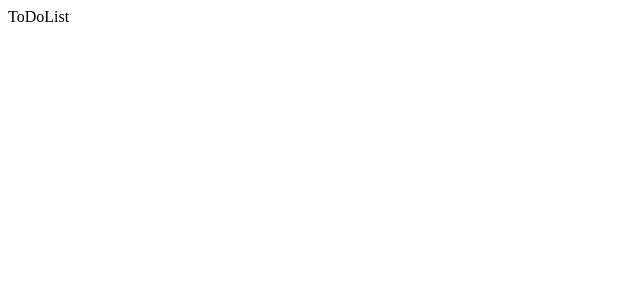
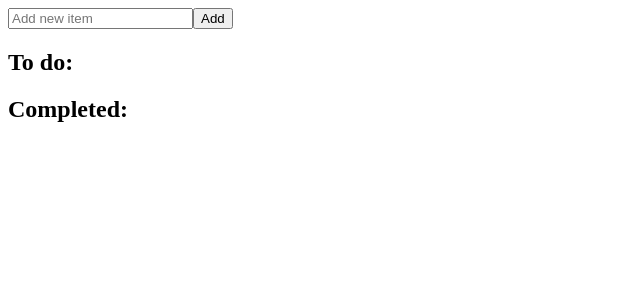
Before and after one commit to mwanago/to-do-list, a React (Vite) app: page / in a window 1280 px wide. Shown: the top 300 px of the page, without its empty margins (0-640 px from the left). Built offline with nearby package versions, Linux system fonts and the light colour scheme.

Commit message:
feat: display two lists

```diff
--- a/src/ToDoList/index.tsx
+++ b/src/ToDoList/index.tsx
@@ -1,3 +1,44 @@
+import { useToDoList } from './useToDoList';
+
 export const ToDoList = () => {
-  return <div>ToDoList</div>;
+  const {
+    handleInputChange,
+    handleNewItem,
+    newItem,
+    toDoItems,
+    completedItems,
+  } = useToDoList();
+
+  return (
+    <div>
+      <div>
+        <input
+          placeholder="Add new item"
+          onChange={handleInputChange}
+          value={newItem}
+        />
+        <button onClick={handleNewItem}>Add</button>
+      </div>
+      <div>
+        <h2>To do:</h2>
+        <div>
+          {toDoItems.map((item) => (
+            <p key={item}>{item}</p>
+          ))}
+        </div>
+      </div>
+      <div>
+        <h2>Completed:</h2>
+        <div>
+          {completedItems.map((item) => (
+            <p>
+              {' '}
+              key={item}
+              {item}
+            </p>
+          ))}
+        </div>
+      </div>
+    </div>
+  );
 };
--- /dev/null
+++ b/src/ToDoList/useToDoList.tsx
@@ -0,0 +1,32 @@
+import { ChangeEvent, useState } from 'react';
+
+export function useToDoList() {
+  const [newItem, setNewItem] = useState('');
+  const [toDoItems, setToDoItems] = useState<string[]>([]);
+  const [completedItems, setCompletedItems] = useState<string[]>([]);
+
+  const addToDoItem = (text: string) => {
+    setToDoItems([...toDoItems, text]);
+  };
+
+  const addCompletedItem = (text: string) => {
+    setCompletedItems([...completedItems, text]);
+  };
+
+  const handleInputChange = (event: ChangeEvent<HTMLInputElement>) => {
+    setNewItem(event.target.value);
+  };
+
+  const handleNewItem = () => {
+    addToDoItem(newItem);
+    setNewItem('');
+  };
+
+  return {
+    handleInputChange,
+    handleNewItem,
+    newItem,
+    toDoItems,
+    completedItems,
+  };
+}
```
